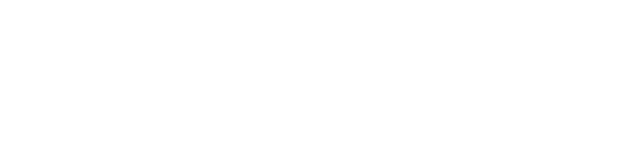
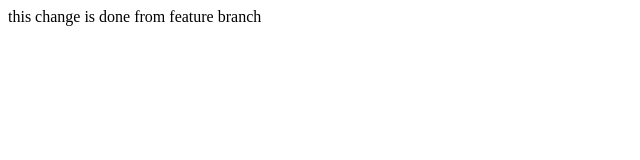
Before and after one commit to sachinchaturvedi/Node_Express_Crud, a plain HTML site: page index.html in a window 1280 px wide. Shown: the whole page, without its empty margins (0-640 px from the left). Drawn offline with Linux system fonts and the light colour scheme.

Commit message:
Added a new line

```diff
--- a/index.html
+++ b/index.html
@@ -6,6 +6,6 @@
     <title>Document</title>
 </head>
 <body>
-
+    this change is done from feature branch
 </body>
 </html>
```
